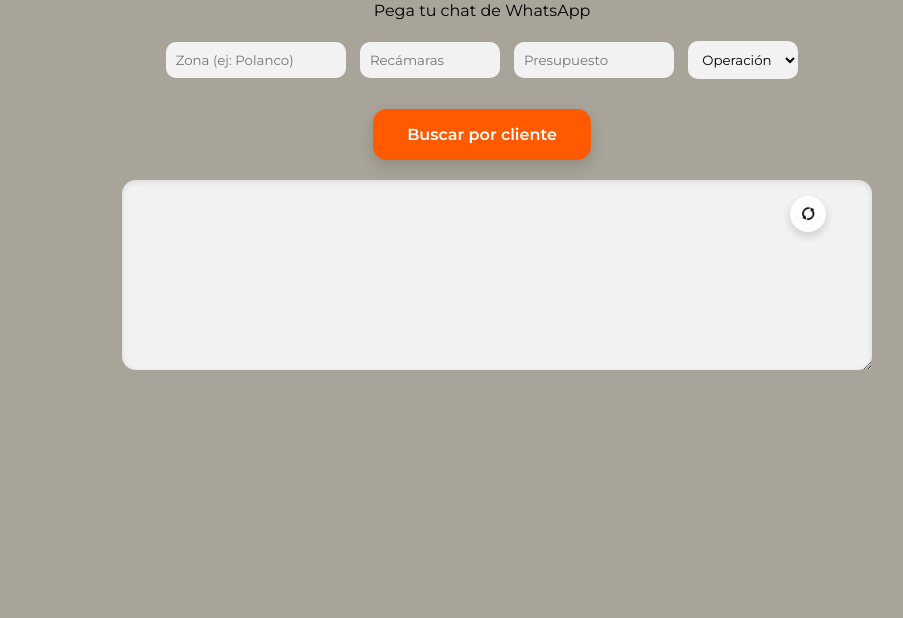
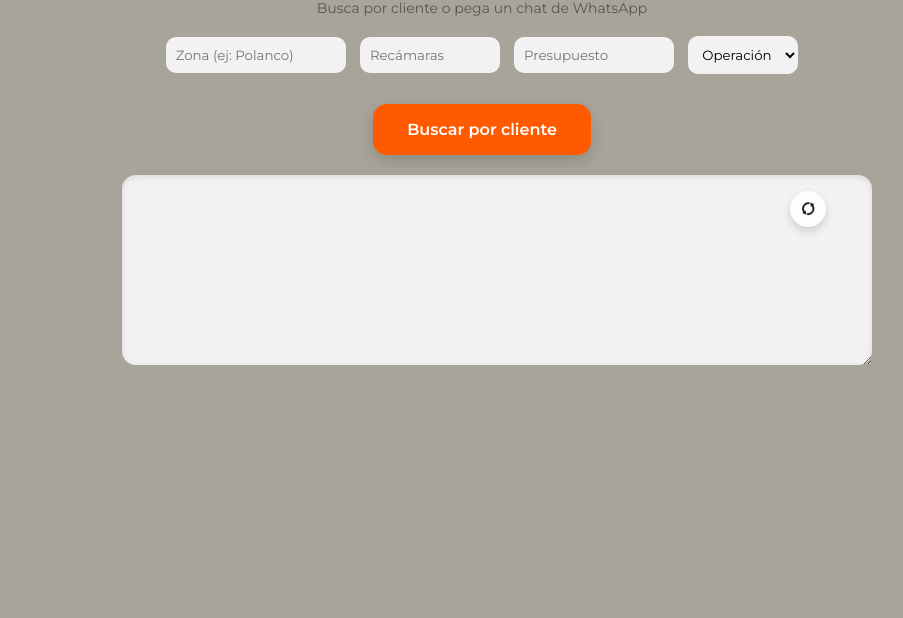
Before and after one commit to silopez1804/propmatch, a plain HTML site: page index.html in a window 1280 px wide. Shown: the part 182-800 px from the top of the page, without its empty margins (158-1061 px from the left). Drawn offline with nearby package versions, Linux system fonts and the light colour scheme.

Commit message:
Update index.html

```diff
--- a/index.html
+++ b/index.html
@@ -142,8 +142,9 @@ button {
 </div>
 
 <h1>PropMatch</h1>
-<p>Pega tu chat de WhatsApp</p>
-
+<p style="color:#555; font-size:14px;">
+  Busca por cliente o pega un chat de WhatsApp
+</p>
 <div class="input-container">
  <div style="margin-bottom:20px;">
 
```
